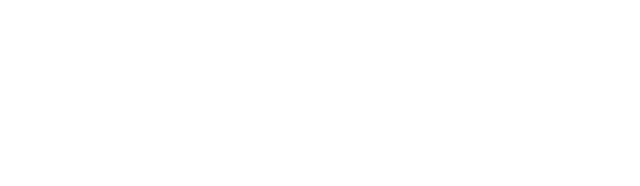
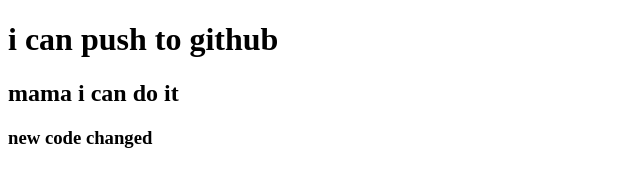
Before and after one commit to mahabubalam5/my-second-repo, a plain HTML site: page index.html in a window 1280 px wide. Shown: the whole page, without its empty margins (0-640 px from the left). Drawn offline with Linux system fonts and the light colour scheme.

Commit message:
added header

```diff
--- a/index.html
+++ b/index.html
@@ -7,6 +7,8 @@
     <title>My second github repo</title>
 </head>
 <body>
-
+    <h1>i can push to github</h1>
+    <h2>mama i can do it</h2>
+    <h3>new code changed</h3>
 </body>
 </html>
```
